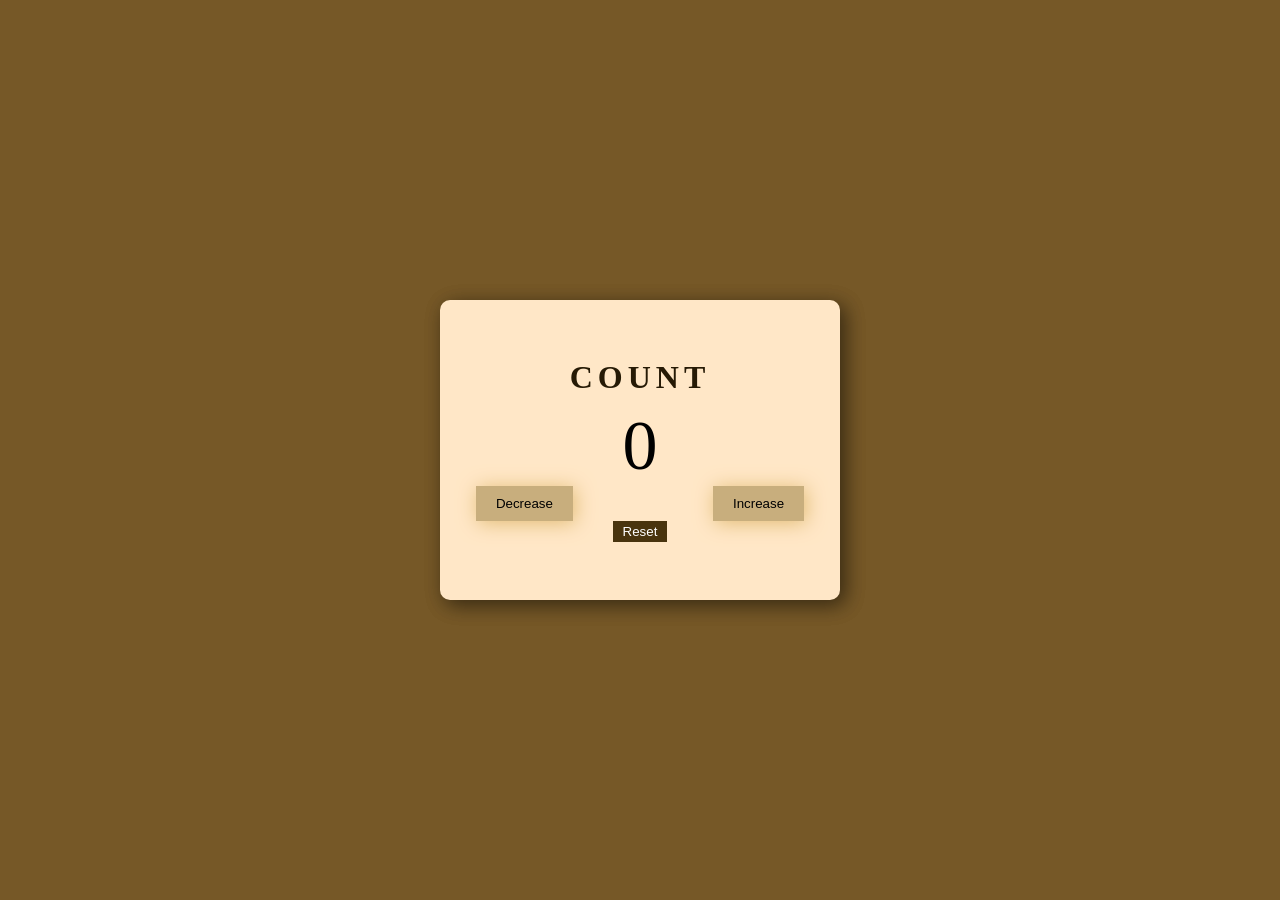
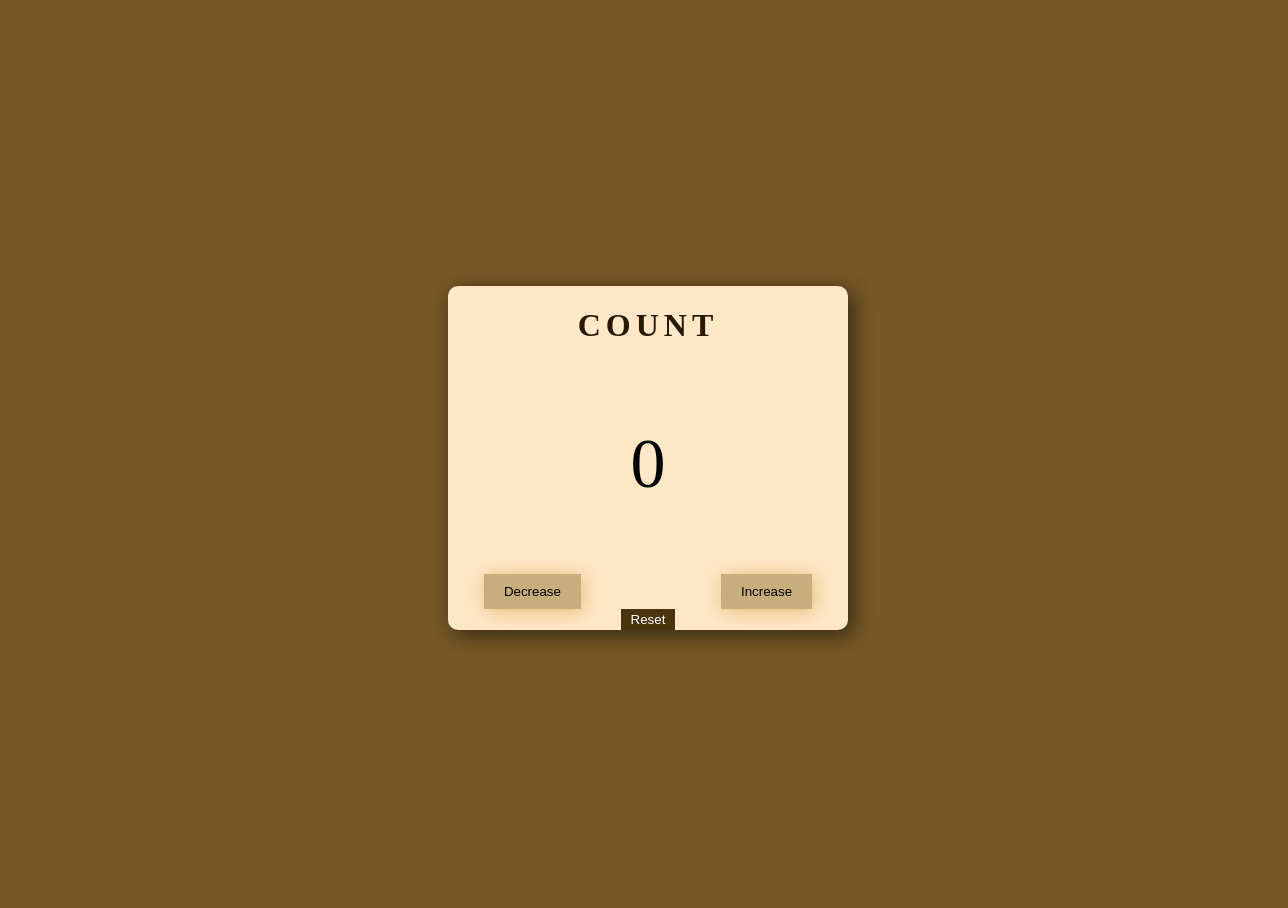

old-commits

--- a/10. Count App/style.css
+++ b/10. Count App/style.css
@@ -1,9 +1,11 @@
+font-family: "Poppins";
+
 
 * {
   margin: 0;
   padding: 0;
   box-sizing: border-box;
-}
+} 
 
 html{
   height: 100%;
